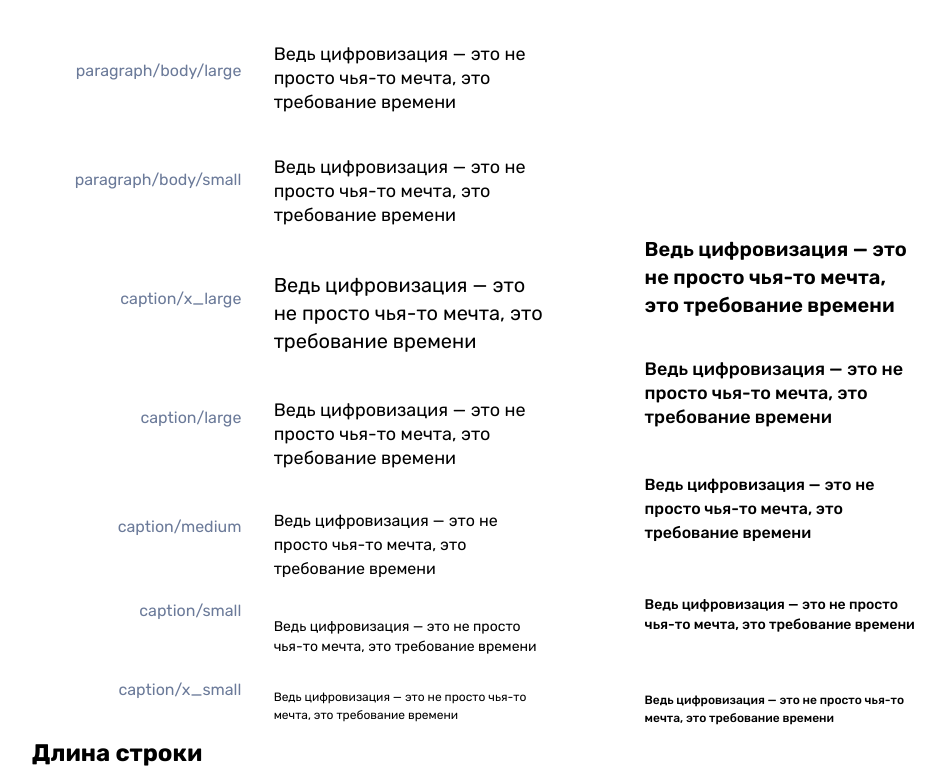
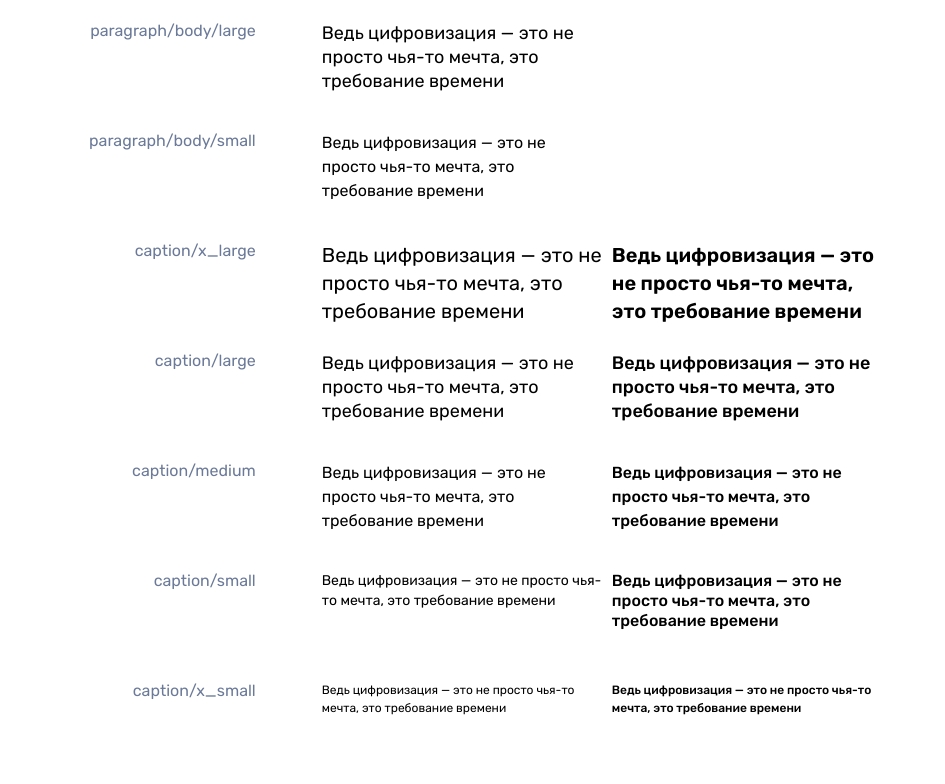
Before and after one commit to fymour/ui-kit-design, a React (Create React App) app: page /typography in a window 1536 px wide. Shown: the part 2760-3544 px from the top of the page, without its empty margins (383-1328 px from the left). Built offline with nearby package versions, Linux system fonts and the light colour scheme.

Commit message:
typo-done

```diff
--- a/src/Components/Pages/TypographyPage/TypographyPage.scss
+++ b/src/Components/Pages/TypographyPage/TypographyPage.scss
@@ -250,123 +250,83 @@
         padding-bottom: 56px;
     }
     .blocks{
-        display: flex;
-        width: 90%;
-        justify-content: space-around;
-        .left-blocks{
-            display: flex;
-            width: 20%;
-            align-items: flex-end;
-            flex-direction: column;
+       display: grid;
+       grid-template-columns: repeat(3,1fr);
+       gap: 10px;
+       grid-auto-rows: 100px;
 
+       width: 80%;
+
+       .grid-1,
+       .grid-4,
+       .grid-7,
+       .grid-10,
+       .grid-13,
+       .grid-16,
+       .grid-19{
         color: #6B7A99;
-            p{
-                margin: 0;
-            }
-            .left-blocks-1{
-                padding-top: 40px;
-                padding-bottom:90px ;
-            }
-            .left-blocks-2{
-                padding-bottom:100px ;
-            }
-            .left-blocks-3{
-                padding-bottom:100px ;
-            }
-            .left-blocks-4{
-                padding-bottom:90px ;
-            }
-            .left-blocks-5{
-                padding-bottom:65px ;
-            }
-            .left-blocks-6{
-                padding-bottom:60px ;
-            }
-
-
-
-
-        }
-        .center-blocks{
-            display: flex;
-            width: 35%;
-            flex-direction: column;
-            p{
-                display: flex;
+        text-align: right;
         width: 80%;
        }
-            .center-blocks-1{
+       .grid-2{
         font-weight: 400;
         font-size: 18px;
         line-height: 24px;
        }
-            .center-blocks-2{
+       .grid-5{
+        font-weight: 400;
+        font-size: 16px;
+        line-height: 24px;
+       }
+       .grid-8{
+        font-weight: 400;
+        font-size: 20px;
+        line-height: 28px;
+       }
+       .grid-9{
+        font-weight: 600;
+        font-size: 20px;
+        line-height: 28px;
+       }
+       .grid-11{
         font-weight: 400;
         font-size: 18px;
         line-height: 24px;
        }
-            .center-blocks-3{
-                font-weight: 400;
-                font-size: 20px;
-                line-height: 28px;
-            }
-            .center-blocks-4{
-                font-weight: 400;
+       .grid-12{
+        font-weight:500;
         font-size: 18px;
         line-height: 24px;
        }
-            .center-blocks-5{
-                font-weight: 400;
+       .grid-14{
+        font-weight:400;
         font-size: 16px;
         line-height: 24px;
        }
-            .center-blocks-6{
-                font-weight: 400;
+       .grid-15{
+        font-weight:500;
+        font-size: 16px;
+        line-height: 24px;
+       }
+       .grid-17{
+        font-weight:400;
         font-size: 14px;
         line-height: 20px;
        }
-            .center-blocks-7{
-                font-weight: 400;
+       .grid-18{
+        font-weight:500;
+        font-size: 16px;
+        line-height: 20px;
+       }
+       .grid-20{
+        font-weight:400;
         font-size: 12px;
         line-height: 18px;
        }
-
-        }
-        .right-blocks{
-            display: flex;
-            width: 35%;
-            flex-direction: column;
-            justify-content: flex-end;
-
-            p{
-                display: flex;
-                width: 80%;
-            }
-            .right-blocks-1{
-                font-weight: 600;
-                font-size: 20px;
-                line-height: 28px;
-            }
-            .right-blocks-2{
-                font-weight: 500;
-                font-size: 18px;
-                line-height: 24px;
-            }
-            .right-blocks-3{
-                font-weight: 500;
-                font-size: 16px;
-                line-height: 24px;
-            }
-            .right-blocks-4{
-                font-weight: 500;
-                font-size: 14px;
-                line-height: 20px;
-            }
-            .right-blocks-5{
-                font-weight: 500;
+       .grid-21{
+        font-weight:500;
         font-size: 12px;
         line-height: 18px;
-            }
        }
     }
 
@@ -731,135 +691,4 @@
         }
 
     }
-
-    .blocks{
-        display: flex;
-        width: 90%;
-        justify-content: space-around;
-        .left-blocks{
-            display: flex;
-            width: 20%;
-            align-items: flex-end;
-            flex-direction: column;
-
-            color: #6B7A99;
-            p{
-                margin: 0;
 }
-            .left-blocks-1{
-                padding-top: 40px;
-                padding-bottom:70px ;
-            }
-            .left-blocks-2{
-                padding-bottom:50px ;
-            }
-            .left-blocks-3{
-                padding-bottom:80px ;
-            }
-            .left-blocks-4{
-                padding-bottom:80px ;
-            }
-            .left-blocks-5{
-                padding-bottom:90px ;
-            }
-            .left-blocks-6{
-                padding-bottom:60px ;
-            }
-            .left-blocks-7{
-                padding-bottom:40px ;
-            }
-
-
-
-
-
-        };
-        .center-blocks{
-
-            display: flex;
-            width: 35%;
-            justify-content: space-around;
-            flex-direction: column;
-            p{
-                display: flex;
-                width: 80%;
-            }
-            .center-blocks-1{
-
-                font-weight: 400;
-                font-size: 18px;
-                line-height: 24px;
-            }
-            .center-blocks-2{
-                font-weight: 400;
-                font-size: 18px;
-                line-height: 24px;
-            }
-            .center-blocks-3{
-                font-weight: 400;
-                font-size: 20px;
-                line-height: 28px;
-            }
-            .center-blocks-4{
-                font-weight: 400;
-                font-size: 18px;
-                line-height: 24px;
-            }
-            .center-blocks-5{
-                font-weight: 400;
-                font-size: 16px;
-                line-height: 24px;
-            }
-            .center-blocks-6{
-                font-weight: 400;
-                font-size: 14px;
-                line-height: 20px;
-            }
-            .center-blocks-7{
-                font-weight: 400;
-                font-size: 12px;
-                line-height: 18px;
-            }
-
-        }
-        .right-blocks{
-            display: flex;
-            width: 35%;
-            flex-direction: column;
-            justify-content: flex-end;
-
-            p{
-                display: flex;
-                width: 80%;
-            }
-            .right-blocks-1{
-                font-weight: 600;
-                font-size: 20px;
-                line-height: 28px;
-            }
-            .right-blocks-2{
-                padding-bottom: 10px;
-                font-weight: 500;
-                font-size: 18px;
-                line-height: 24px;
-            }
-            .right-blocks-3{
-                padding-bottom: 20px;
-                font-weight: 500;
-                font-size: 16px;
-                line-height: 24px;
-            }
-            .right-blocks-4{
-                padding-bottom: 30px;
-                font-weight: 500;
-                font-size: 14px;
-                line-height: 20px;
-            }
-            .right-blocks-5{
-                font-weight: 500;
-                font-size: 12px;
-                line-height: 18px;
-            }
-        }
-    }
-}
--- a/src/Components/Pages/TypographyPage/TypographyPage.tsx
+++ b/src/Components/Pages/TypographyPage/TypographyPage.tsx
@@ -118,31 +118,27 @@ export const TypographyPage = () => {
           </p>
         </div>
         <div className="blocks">
-          <div className="left-blocks">
-            <p className='left-blocks-1'>paragraph/body/large</p>
-            <p className='left-blocks-2'>paragraph/body/small</p>
-            <p className='left-blocks-3'>caption/x_large</p>
-            <p className='left-blocks-4'>caption/large</p>
-            <p className='left-blocks-5'>caption/medium</p>
-            <p className='left-blocks-6'>caption/small</p>
-            <p className='left-blocks-7'>caption/x_small</p>
-          </div>
-          <div className="center-blocks">
-            <p className="center-blocks-1">Ведь цифровизация — это не просто чья-то мечта, это требование времени</p>
-            <p className="center-blocks-2">Ведь цифровизация — это не просто чья-то мечта, это требование времени</p>
-            <p className="center-blocks-3">Ведь цифровизация — это не просто чья-то мечта, это требование времени</p>
-            <p className="center-blocks-4">Ведь цифровизация — это не просто чья-то мечта, это требование времени</p>
-            <p className="center-blocks-5">Ведь цифровизация — это не просто чья-то мечта, это требование времени</p>
-            <p className="center-blocks-6">Ведь цифровизация — это не просто чья-то мечта, это требование времени</p>
-            <p className="center-blocks-7">Ведь цифровизация — это не просто чья-то мечта, это требование времени</p>
-          </div>
-          <div className="right-blocks">
-          <p className="right-blocks-1">Ведь цифровизация — это не просто чья-то мечта, это требование времени</p>
-          <p className="right-blocks-2">Ведь цифровизация — это не просто чья-то мечта, это требование времени</p>
-          <p className="right-blocks-3">Ведь цифровизация — это не просто чья-то мечта, это требование времени</p>
-          <p className="right-blocks-4">Ведь цифровизация — это не просто чья-то мечта, это требование времени</p>
-          <p className="right-blocks-5">Ведь цифровизация — это не просто чья-то мечта, это требование времени</p>
-          </div>
+         <div className='grid-1'>paragraph/body/large</div>
+         <div className='grid-2'>Ведь цифровизация — это не просто чья-то мечта, это требование времени</div>
+         <div className='grid-3'></div>
+         <div className='grid-4'>paragraph/body/small</div>
+         <div className='grid-5'>Ведь цифровизация — это не просто чья-то мечта, это требование времени</div>
+         <div className='grid-6'></div>
+         <div className='grid-7'>caption/x_large</div>
+         <div className='grid-8'>Ведь цифровизация — это не просто чья-то мечта, это требование времени</div>
+         <div className='grid-9'>Ведь цифровизация — это не просто чья-то мечта, это требование времени</div>
+         <div className='grid-10'>caption/large</div>
+         <div className='grid-11'>Ведь цифровизация — это не просто чья-то мечта, это требование времени</div>
+         <div className='grid-12'>Ведь цифровизация — это не просто чья-то мечта, это требование времени</div>
+         <div className='grid-13'>caption/medium</div>
+         <div className='grid-14'>Ведь цифровизация — это не просто чья-то мечта, это требование времени</div>
+         <div className='grid-15'>Ведь цифровизация — это не просто чья-то мечта, это требование времени</div>
+         <div className='grid-16'>caption/small</div>
+         <div className='grid-17'>Ведь цифровизация — это не просто чья-то мечта, это требование времени</div>
+         <div className='grid-18'>Ведь цифровизация — это не просто чья-то мечта, это требование времени</div>
+         <div className='grid-19'>caption/x_small</div>
+         <div className='grid-20'>Ведь цифровизация — это не просто чья-то мечта, это требование времени</div>
+         <div className='grid-21'>Ведь цифровизация — это не просто чья-то мечта, это требование времени</div>
         </div>
       </div>
       <div className="block-four" id='typography-length'>
```
Lines whose indentation alone changed are shown as unchanged.
